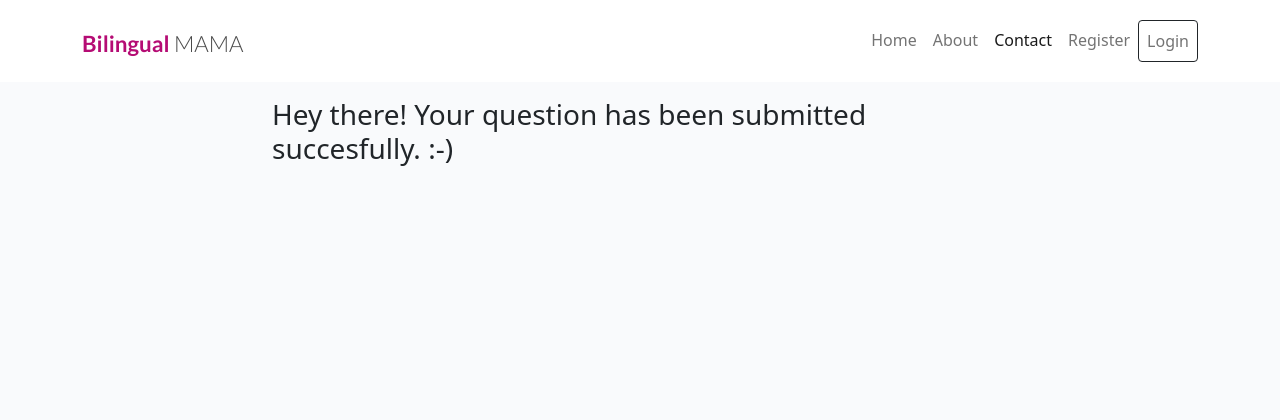
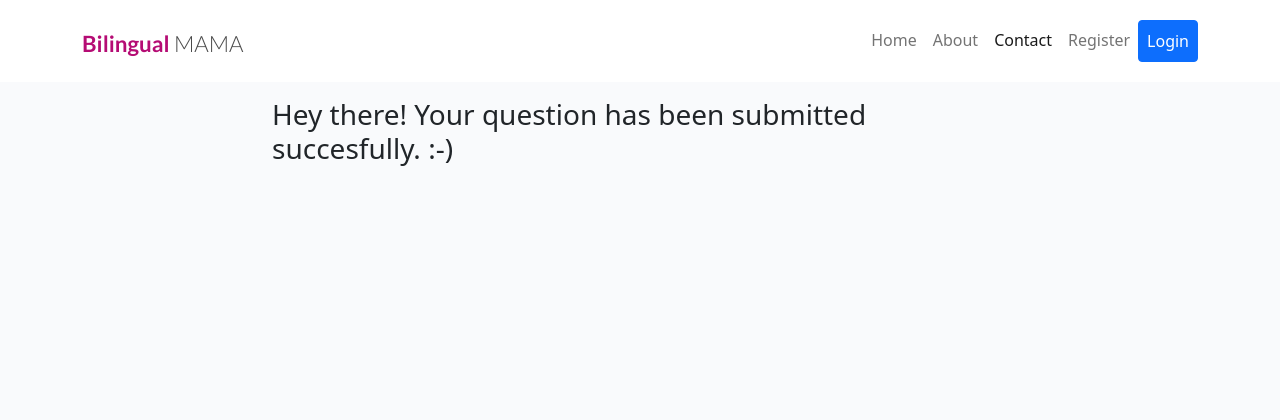
Before and after one commit to psnaz/bilingual-mama, a Django app: a page that uses templates/base.html in a window 1280 px wide. Shown: the top 420 px of the page. Run offline with Django 3.2, Linux system fonts and the light colour scheme.

Commit message:
Amend login button colour

```diff
--- a/templates/base.html
+++ b/templates/base.html
@@ -63,7 +63,7 @@
                         <a {% if 'signup' in request.path %} class="nav-link active" {% else %} class="nav-link" {% endif %} href="{% url 'account_signup' %}">Register</a>
                     </li>
                     <li class="nav-item">
-                        <a class="nav-link btn btn-outline-dark px-2" href="{% url 'account_login' %}">Login</a>
+                        <a class="nav-link btn btn-primary text-white px-2" href="{% url 'account_login' %}">Login</a>
                     </li>
                     {% endif %}
                 </ul>
```
